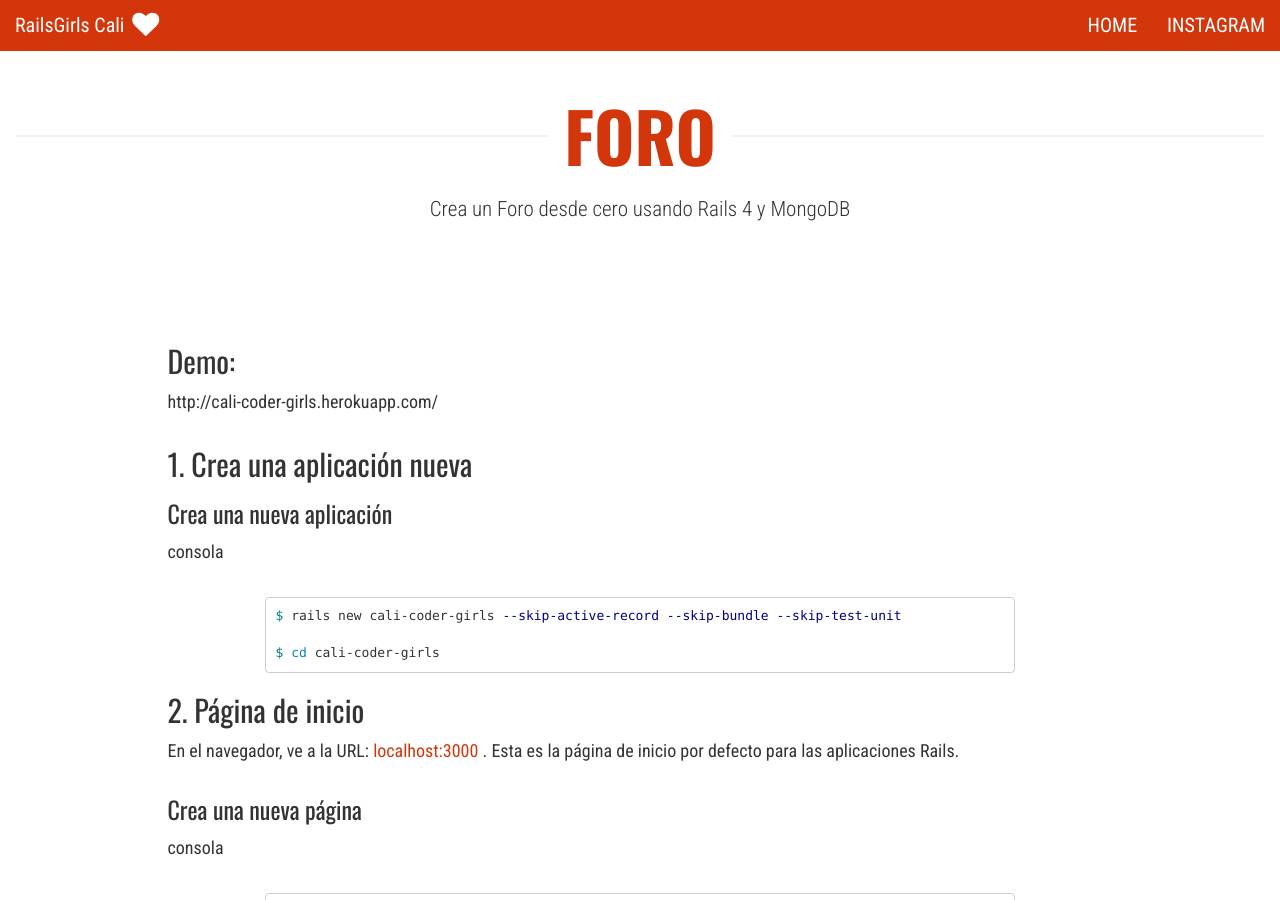
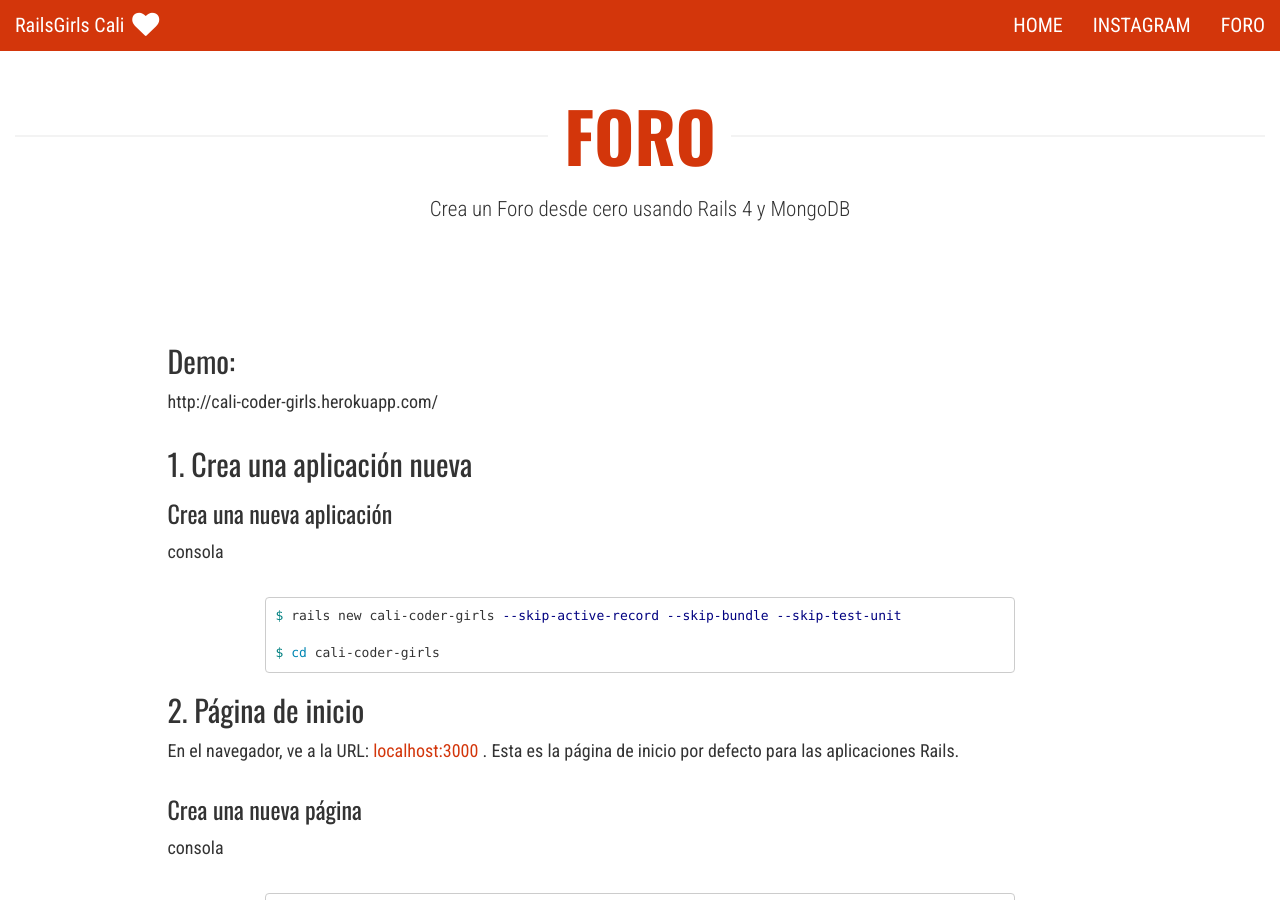
Before and after one commit to railsgirls-cali/railsgirls-cali.github.io, a Jekyll site: the page built from _pages/forum.md, in a window 1280 px wide and 900 px high. Built offline with Jekyll 4.4.1, drawn with Linux system fonts in a browser that asks for light colours; nearby versions of some CDN libraries; Markdown is read by kramdown in place of the engine named in the settings.

Commit message:
Adding forum's link to navbar

```diff
--- a/_data/nav.yml
+++ b/_data/nav.yml
@@ -1,3 +1,4 @@
 main:
     - { url: '/', text: 'Home' }
     - { url: '/instagram', text: 'Instagram' }
+    - { url: '/forum', text: 'Foro' }
```
